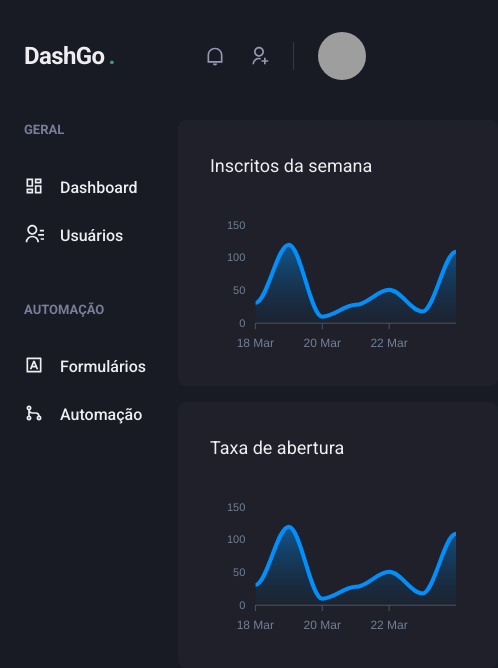
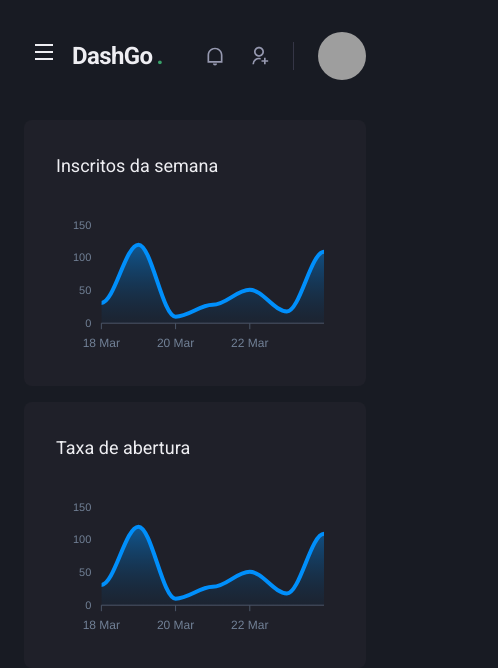
Before and after one commit to Mateusp23/dashgo, a Next.js app: page /dashboard in a window 390 px wide. Shown: the top 668 px of the page, 498 px wide, since content can reach past the window. Built offline with nearby package versions, Linux system fonts and the light colour scheme; grey boxes are pictures that could not be loaded.

Commit message:
responsividade no Sidebar e useContext para fechar e abrir menu Drawer

```diff
--- a/src/components/Header/index.tsx
+++ b/src/components/Header/index.tsx
@@ -1,11 +1,15 @@
-import { Flex, useBreakpointValue } from '@chakra-ui/react';
+import { Flex, useBreakpointValue, IconButton, Icon } from '@chakra-ui/react';
 
 import { Profile } from './Profile';
 import { NotificationsNav } from './NotificationsNav';
 import { SearchBox } from './SearchBox';
 import { Logo } from './Logo';
+import { useSidebarDrawer } from '../../context/SidebarDrawerContext';
+import { RiMenuLine } from 'react-icons/ri';
 
 export function Header() {
+  const { onOpen } = useSidebarDrawer()
+
   const isWideVersion = useBreakpointValue({
     base: false,
     lg: true,
@@ -22,6 +26,19 @@
       px="6"
       align="center"
     >
+      { !isWideVersion && (
+        <IconButton
+          aria-label="Abrir menu"
+          icon={<Icon as={RiMenuLine} />}
+          fontSize="24"
+          variant="unstyled"
+          onClick={onOpen}
+          mr="2"
+        >
+
+        </IconButton>
+      )}
+
       <Logo />
       { isWideVersion && <SearchBox /> }
 
--- /dev/null
+++ b/src/components/Sidebar/SidebarNav.tsx
@@ -0,0 +1,25 @@
+import { Stack } from '@chakra-ui/react';
+import { NavSection } from './NavSection';
+import { NavLink } from './NavLink';
+
+import {
+  RiDashboardLine,
+  RiContactsLine,
+  RiInputMethodLine,
+  RiGitMergeLine
+} from 'react-icons/ri';
+
+export function SidebarNav() {
+  return (
+    <Stack spacing="12" align="flex-start">
+      <NavSection title="GERAL">
+        <NavLink icon={RiDashboardLine}>Dashboard</NavLink>
+        <NavLink icon={RiContactsLine}>Usuários</NavLink>
+      </NavSection>
+      <NavSection title="AUTOMAÇÃO">
+        <NavLink icon={RiInputMethodLine}>Formulários</NavLink>
+        <NavLink icon={RiGitMergeLine}>Automação</NavLink>
+      </NavSection>
+    </Stack>
+  );
+}
--- a/src/components/Sidebar/index.tsx
+++ b/src/components/Sidebar/index.tsx
@@ -1,27 +1,44 @@
-import { Box, Stack } from '@chakra-ui/react';
-import { NavSection } from './NavSection';
-import { NavLink } from './NavLink';
-
 import {
-  RiDashboardLine,
-  RiContactsLine,
-  RiInputMethodLine,
-  RiGitMergeLine
-} from 'react-icons/ri';
+  Box,
+  useBreakpointValue,
+  Drawer,
+  DrawerOverlay,
+  DrawerContent,
+  DrawerCloseButton,
+  DrawerHeader,
+  DrawerBody
+} from '@chakra-ui/react';
+import { SidebarNav } from './SidebarNav';
+import { useSidebarDrawer } from '../../context/SidebarDrawerContext';
 
 export function Sidebar() {
+  const { isOpen, onClose } = useSidebarDrawer();
+
+  const isDrawerSidebar = useBreakpointValue({
+    base: true,
+    lg: false,
+  })
+
+  if (isDrawerSidebar) {
+    return (
+      <Drawer isOpen={isOpen} placement="left" onClose={onClose}>
+        <DrawerOverlay>
+          <DrawerContent bg="gray.800" p="4">
+            <DrawerCloseButton mt="6"/>
+            <DrawerHeader>Navegação</DrawerHeader>
+
+            <DrawerBody>
+              <SidebarNav/>
+            </DrawerBody>
+          </DrawerContent>
+        </DrawerOverlay>
+      </Drawer>
+    );
+  }
+
   return (
     <Box as="aside" w="64" mr="8">
-      <Stack spacing="12" align="flex-start">
-        <NavSection title="GERAL">
-          <NavLink icon={RiDashboardLine}>Dashboard</NavLink>
-          <NavLink icon={RiContactsLine}>Usuários</NavLink>
-        </NavSection>
-        <NavSection title="AUTOMAÇÃO">
-          <NavLink icon={RiInputMethodLine}>Formulários</NavLink>
-          <NavLink icon={RiGitMergeLine}>Automação</NavLink>
-        </NavSection>
-      </Stack>
+      <SidebarNav />
     </Box>
   );
 }
--- /dev/null
+++ b/src/context/SidebarDrawerContext.tsx
@@ -0,0 +1,28 @@
+import { useDisclosure, UseDisclosureReturn } from '@chakra-ui/react';
+import { createContext, ReactNode, useContext, useEffect } from 'react';
+import { useRouter } from 'next/router';
+
+interface SidebarDrawerProviderProps {
+  children: ReactNode;
+}
+
+type SidebarDrawerContextData = UseDisclosureReturn;
+
+const SidebarDrawerContext = createContext({} as SidebarDrawerContextData);
+
+export function SidebarDrawerProvider({ children }: SidebarDrawerProviderProps) {
+  const disclosure = useDisclosure();
+  const router = useRouter();
+
+  useEffect(() => {
+    disclosure.onClose()
+  }, [router.asPath])
+
+  return (
+    <SidebarDrawerContext.Provider value={disclosure}>
+      {children}
+    </SidebarDrawerContext.Provider>
+  );
+}
+
+export const useSidebarDrawer = () => useContext(SidebarDrawerContext)
--- a/src/pages/_app.tsx
+++ b/src/pages/_app.tsx
@@ -2,10 +2,14 @@
 import { ChakraProvider } from '@chakra-ui/react';
 import { theme } from '../styles/theme';
 
+import { SidebarDrawerProvider } from '../context/SidebarDrawerContext';
+
 function MyApp({ Component, pageProps }: AppProps) {
   return (
     <ChakraProvider theme={theme}>
-      <Component {...pageProps} />
+      <SidebarDrawerProvider>
+        <Component {...pageProps} />
+      </SidebarDrawerProvider>
     </ChakraProvider>
   )
 }
```
